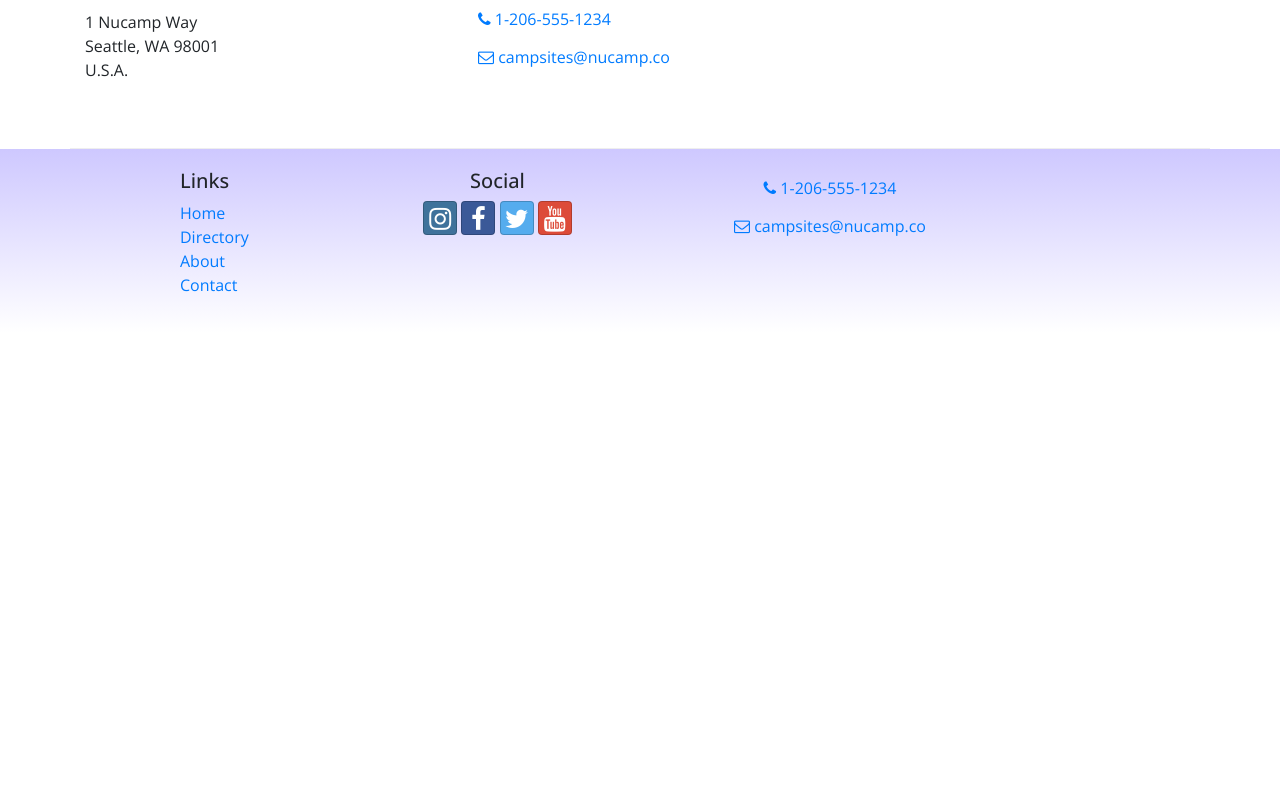
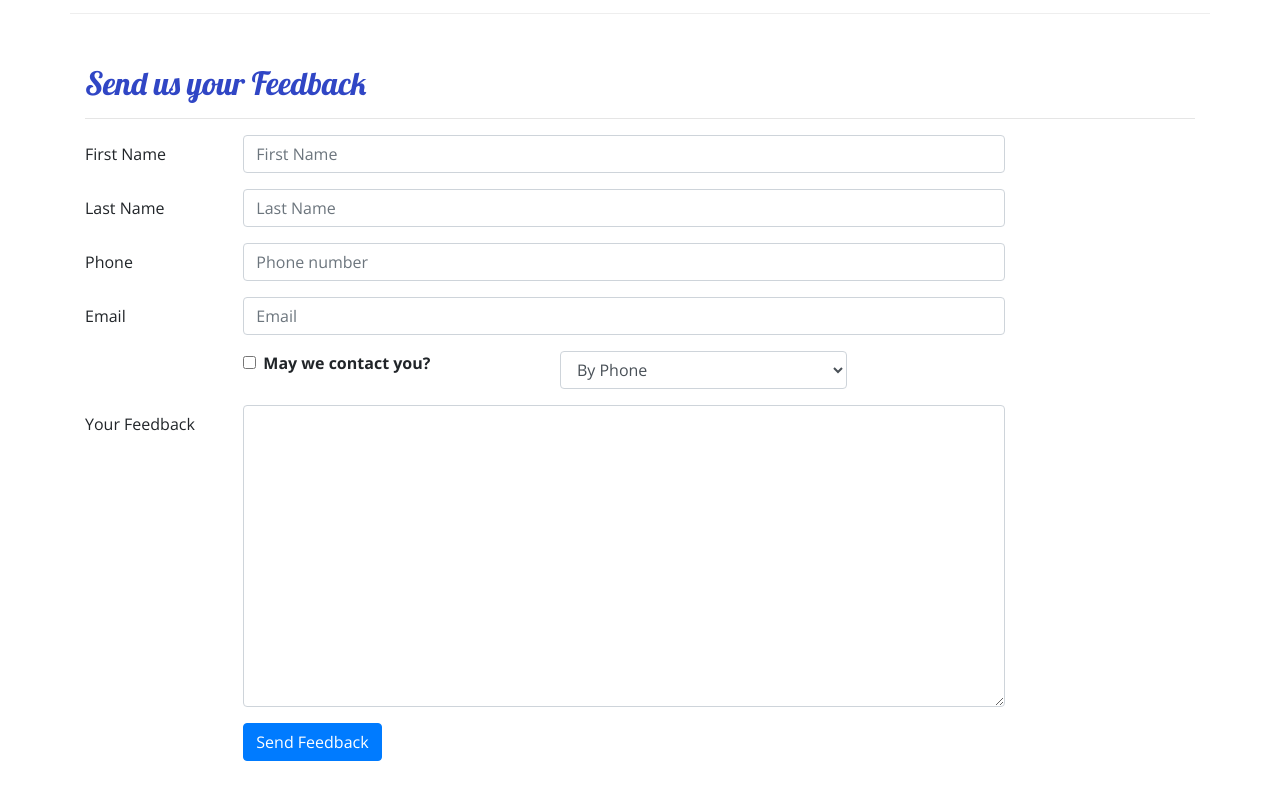
Before and after one commit to Mewdude/NuCampReact, a React (Create React App) app: page /contactus in a window 1280 px wide. Shown: the part 427-1220 px from the top of the page. Before the commit the page ends 800 px from the top, so only its background shows below. Built offline with nearby package versions, Linux system fonts and the light colour scheme.

Commit message:
Controlled Forms

```diff
--- a/src/components/AboutComponent.js
+++ b/src/components/AboutComponent.js
@@ -6,7 +6,7 @@
 function About(props) {
 
     const partners = props.partners.map(partner => {
-        return (<RenderPartner partner={partner} />``);
+        return (<RenderPartner partner={partner} />);
     });
 
     return (
--- a/src/components/ContactComponent.js
+++ b/src/components/ContactComponent.js
@@ -1,37 +1,141 @@
-import React from 'react';
-import{Breadcrumb, BreadcrumbItem} from 'reactstrap';
+import React, {Component}from 'react';
+import{Breadcrumb, BreadcrumbItem, Button, Form, FormGroup, Label, Input, Col} from 'reactstrap';
 import {Link} from 'react-router-dom';
 
-function Contact(props) {
+class Contact extends Component {
+    constructor(props){
+        super(props);
+        this.state={
+            firstName:'',
+            lastName:'',
+            phoneNum:'',
+            email:'',
+            agree:false,
+            contactType:'By Phone',
+            feedback:''
+        };
+        this.handleInputChange=this.handleInputChange.bind(this);
+        this.handleSubmit=this.handleSubmit.bind(this);
+    }
+
+    handleInputChange(event){
+        const target=event.target;
+        const name=target.name;
+        const value=target.type==='checkbox'?target.checked:target.value;
+        this.setState({[name]:value});
+    }
+
+    handleSubmit(event){
+        console.log("Current state is: " + JSON.stringify(this.state));
+        alert("Current state is: " + JSON.stringify(this.state));
+        event.preventDefault();
+    }
+
+    render(){
         return (
             <div className="container">
-            <div className="row">
-                <div className="col">
-                    <Breadcrumb>
-                        <BreadcrumbItem><Link to="/home">Home</Link></BreadcrumbItem>
-                        <BreadcrumbItem active>Contact Us</BreadcrumbItem>
-                    </Breadcrumb>
-                    <h2>Contact Us</h2>
-                    <hr />
-                </div>
-            </div>
-
                 <div className="row row-content align-items-center">
                     <div className="col-sm-4">
                         <h5>Our Address</h5>
                         <address>
                             1 Nucamp Way<br />
-                        Seattle, WA 98001<br />
-                        U.S.A.
+                            Seattle, Wa 98001<br />
+                            U.S.A
                         </address>
                     </div>
                     <div className="col">
-                    <a role="button" className="btn btn-link" href="tel:+12065551234"><i className="fa fa-phone" /> 1-206-555-1234</a><br />
-                    <a role="button" className="btn btn-link" href="mailto:fakeemail@fakeemail.co"><i className="fa fa-envelope-o" /> campsites@nucamp.co</a>
+                        <a role="button" className="btn btn-link" href="tel:12065551234"><i className="fa fa-phone">1-206-555-1234</i></a><br />
+                        <a role="button" className="btn btn-link" href="mailto:fakeemail@fakeemail.co"><i className="fa fa-envelope-o">campsites@nucamp.co</i></a>
+                    </div>
+                </div>
+
+                <div className="row row-content">
+                <div className="col-12">
+                    <h2>Send us your Feedback</h2>
+                    <hr />
+                </div>
+                <div className="col-md-10">
+                    <Form onSubmit={this.handleSubmit}>
+                        <FormGroup row>
+                            <Label htmlFor="firstName" md={2}>First Name</Label>
+                            <Col md={10}>
+                                <Input type="text" id="firstName" name="firstName"
+                                    placeholder="First Name"
+                                    value={this.state.firstName}
+                                    onChange={this.handleInputChange} />
+                            </Col>
+                        </FormGroup>
+                        <FormGroup row>
+                            <Label htmlFor="lastName" md={2}>Last Name</Label>
+                            <Col md={10}>
+                                <Input type="text" id="lastName" name="lastName"
+                                    placeholder="Last Name"
+                                    value={this.state.lastName}
+                                    onChange={this.handleInputChange} />
+                            </Col>
+                        </FormGroup>
+                        <FormGroup row>
+                            <Label htmlFor="phoneNum" md={2}>Phone</Label>
+                            <Col md={10}>
+                                <Input type="tel" id="phoneNum" name="phoneNum"
+                                    placeholder="Phone number"
+                                    value={this.state.phoneNum}
+                                    onChange={this.handleInputChange} />
+                            </Col>
+                        </FormGroup>
+                        <FormGroup row>
+                            <Label htmlFor="email" md={2}>Email</Label>
+                            <Col md={10}>
+                                <Input type="email" id="email" name="email"
+                                    placeholder="Email"
+                                    value={this.state.email}
+                                    onChange={this.handleInputChange} />
+                            </Col>
+                        </FormGroup>
+                        <FormGroup row>
+                            <Col md={{size: 4, offset: 2}}>
+                                <FormGroup check>
+                                    <Label check>
+                                        <Input type="checkbox"
+                                            name="agree"
+                                            checked={this.state.agree}
+                                            onChange={this.handleInputChange} /> {' '}
+                                        <strong>May we contact you?</strong>
+                                    </Label>
+                                </FormGroup>
+                            </Col>
+                            <Col md={4}>
+                                <Input type="select" name="contactType"
+                                        value={this.state.contactType}
+                                        onChange={this.handleInputChange}>
+                                    <option>By Phone</option>
+                                    <option>By Email</option>
+                                </Input>
+                            </Col>
+                        </FormGroup>
+                        <FormGroup row>
+                            <Label htmlFor="feedback" md={2}>Your Feedback</Label>
+                            <Col md={10}>
+                                <Input type="textarea" id="feedback" name="feedback"
+                                    rows="12"
+                                    value={this.state.feedback}
+                                    onChange={this.handleInputChange}></Input>
+                            </Col>
+                        </FormGroup>
+                        <FormGroup row>
+                            <Col md={{size: 10, offset: 2}}>
+                                <Button type="submit" color="primary">
+                                    Send Feedback
+                                </Button>
+                            </Col>
+                        </FormGroup>
+                    </Form>
                 </div>
             </div>
         </div>
         );
     }
 
+}
+
 export default Contact;
```
Lines whose indentation alone changed are shown as unchanged.
